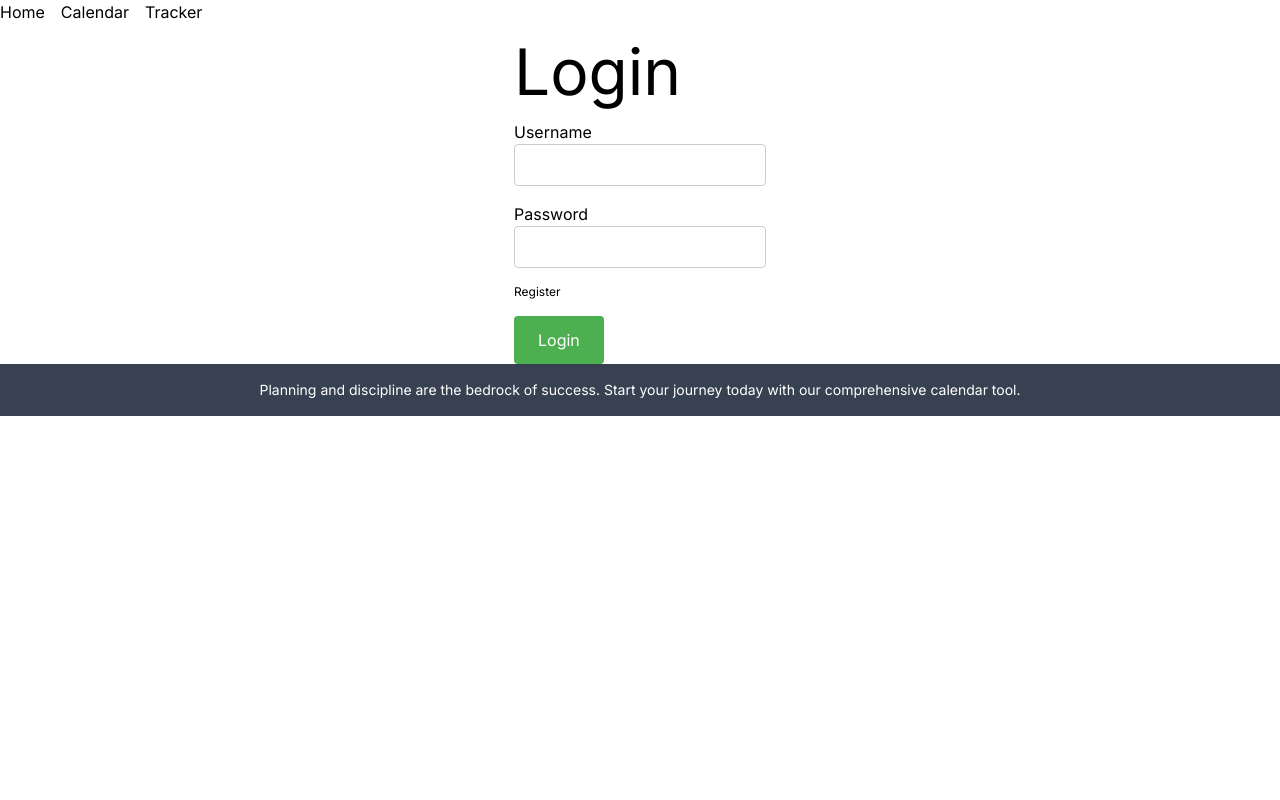
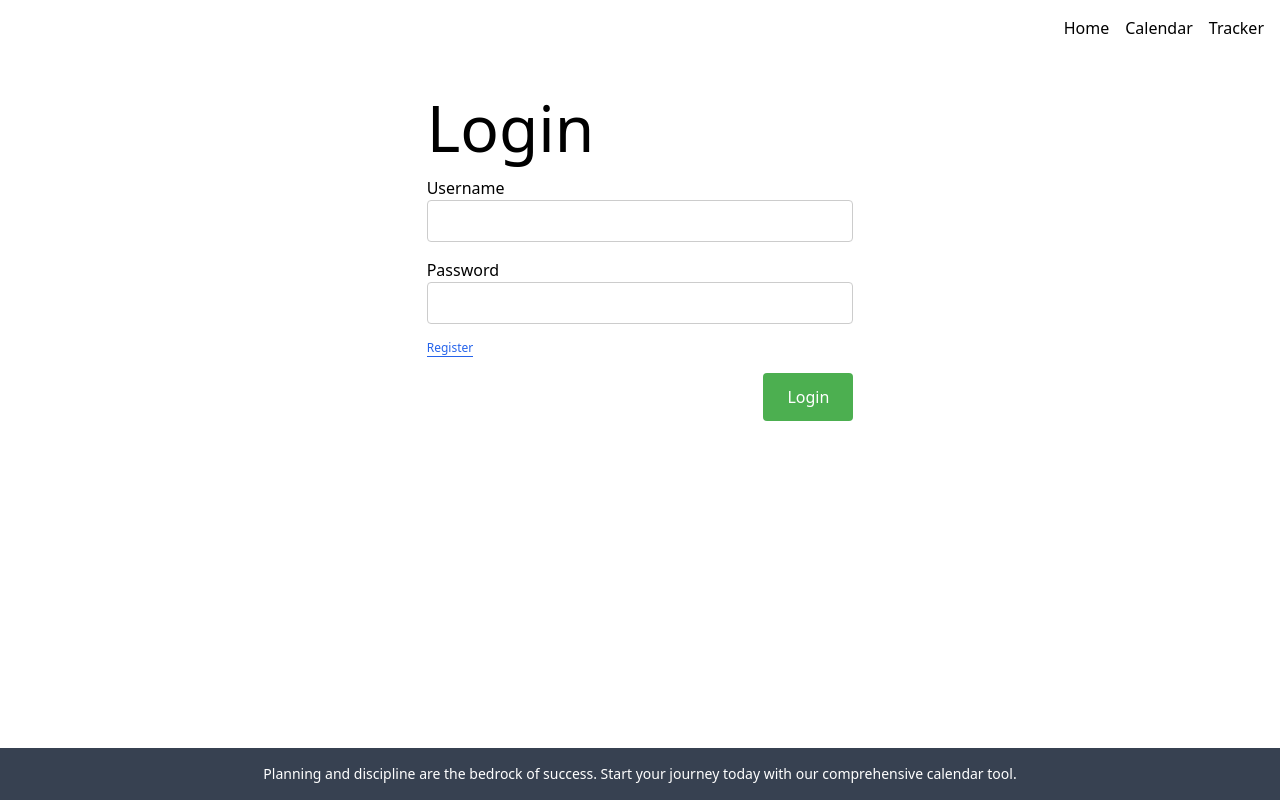
Before and after one commit to aitor-i/standard-directive-n2-web, a Next.js app: page /login in a window 1280 px wide. Built offline with nearby package versions, Linux system fonts and the light colour scheme.

Commit message:
REFACTOR - Pages

```diff
--- a/src/PageComponent/HomePage/HomePage.tsx
+++ b/src/PageComponent/HomePage/HomePage.tsx
@@ -1,9 +1,9 @@
 import React from 'react';
 import Image from 'next/image';
+import AddEventImg from '@/../public/media/Calendar-add-event.jpg';
+import CompleteTaskImg from '@/../public/media/Events-done.jpg';
+import { Roboto_Mono } from 'next/font/google'
 import NavigationMenu from '@/components/NavigationMenu/NavigationMenu';
-import AddEventImg from '../../../public/media/Calendar-add-event.jpg';
-import CompleteTaskImg from '../../../public/media/Events-done.jpg';
-import { Roboto_Mono } from 'next/font/google'
 
 const robotoMono = Roboto_Mono({
   weight: '400',
--- a/src/app/layout.tsx
+++ b/src/app/layout.tsx
@@ -2,7 +2,6 @@ import type { Metadata } from 'next'
 import { Inter } from 'next/font/google'
 import './globals.css'
 
-const inter = Inter({ subsets: ['latin'] })
 
 export const metadata: Metadata = {
   title: 'Create Next App',
@@ -16,7 +15,7 @@ export default function RootLayout({
 }) {
   return (
     <html lang="en">
-      <body className={inter.className}>{children}</body>
+      <body >{children}</body>
     </html>
   )
 }
--- a/src/app/login/page.tsx
+++ b/src/app/login/page.tsx
@@ -1,6 +1,78 @@
 "use client";
-import LoginPage from "@/PageComponent/LoginPage/LoginPage";
+import { isValidEmail } from '@/application/isValidEmail/isValidEmail';
+import Footer from '@/components/Footer/Footer';
+import NavigationMenu from '@/components/NavigationMenu/NavigationMenu'
+import { Toast } from '@/components/Toast/Toast';
+import { FetchParams, useFetch } from '@/hooks/useFetch/useFeltch'
+import Link from 'next/link';
+
+import { redirect } from "next/navigation"
+
+interface LoginResponse {
+  message: string,
+  token?: string,
+  username?: string,
+  calendar: null
+}
 
 export default function page() {
-  return <LoginPage />;
+  const { fetcher, response, fetchingStatus, responseObject } = useFetch<LoginResponse>();
+  const baseUrl = process.env.NEXT_PUBLIC_AUTH_API_BASE_URL;
+
+  const submitHandler = (event: React.FormEvent<HTMLFormElement>) => {
+    event.preventDefault();
+    const formData = new FormData(event.currentTarget);
+    const username = formData.get("username")?.valueOf() ?? "";
+    const password = formData.get("password")?.valueOf() ?? "";
+
+    const body = isValidEmail(username.toString()) ? { email: username, password } : { username, password }
+
+    const fetchParams: FetchParams = {
+      url: `${baseUrl}/users/login`,
+      method: "POST",
+      headers: { "Content-Type": "application/json" },
+      body: body
+
+    }
+
+    fetcher(fetchParams)
+
+  }
+
+  if (responseObject?.ok && response?.token) {
+    window.localStorage.setItem("token", response.token);
+
+    redirect("/calendar")
+  }
+
+  return (<section className='flex-1, flex flex-col  h-screen'>
+    <div className="fixed top-4 right-4">
+      <NavigationMenu />
+    </div>
+    {response?.message && <Toast message={response.message} type={responseObject?.ok ? 't-success' : 't-error'} />}
+    <div className='flex mt-20 flex-1  self-center flex-col w-1/3'>
+
+      <h4>Login</h4>
+      <form onSubmit={submitHandler} className=' flex flex-col gap-4'>
+        <section className='flex-col flex'>
+          <label>Username</label>
+          <input type="text" name="username" />
+        </section>
+        <section className='flex-col flex'>
+          <label>Password</label>
+          <input type="password" name="password" />
+        </section>
+
+        <Link className='text-xs text-blue-600 border-blue-600 border-b w-fit' href={"/register"}>Register</Link>
+        {fetchingStatus === "loading" ? 'Loading' :
+
+          <section className='flex justify-end'>
+            <button className='primary' type='submit'>Login</button>
+          </section>
+        }
+      </form>
+    </div>
+
+    <Footer />
+  </section>)
 }
--- a/src/app/page.tsx
+++ b/src/app/page.tsx
@@ -1,5 +1,100 @@
-import HomePage from "@/PageComponent/HomePage/HomePage";
+import React from 'react';
+import Image from 'next/image';
+import AddEventImg from '@/../public/media/Calendar-add-event.jpg';
+import CompleteTaskImg from '@/../public/media/Events-done.jpg';
+import { Roboto_Mono } from 'next/font/google'
+import NavigationMenu from '@/components/NavigationMenu/NavigationMenu';
+
+const robotoMono = Roboto_Mono({
+  weight: '400',
+  subsets: ['latin'],
+})
 
 export default function Home() {
-  return <HomePage />;
-}
+  return (
+    <>
+      <div className="fixed top-4 right-4">
+        <NavigationMenu />
+      </div>
+
+      <h1 className={`p-4 mt-14 mx-auto w-full text-center ${robotoMono.className} text-6xl lg:text-7xl`}>Standard Directive Number 002</h1>
+      <section className="w-full py-12 md:py-24 lg:py-32">
+        <div className="container px-4 md:px-6">
+          <div className="grid max-w-3xl gap-6 mx-auto lg:gap-12 lg:max-w-5xl lg:grid-cols-2 lg:items-center lg:grid-flow-col lg:gap-12">
+            <div className="space-y-4 order-last lg:order-first">
+              <h2 className={robotoMono.className}>Be the General</h2>
+              <h2 className={robotoMono.className}>Be the Soldier</h2>
+              <i className='text-gray-700'>Jocko Willink</i>
+            </div>
+            <div className=" gap-4 min-[400px]  overflow-hidden rounded-s border-gray-800 card">
+              <iframe className='rounded-s' width="580" height="315"
+                src="https://www.youtube.com/embed/lqMthruPavU?si=WOS4whMaHMZuzjGc&amp;clip=UgkxOZYzF4_l3c61N5upjo5t82d7EXlwVx3r&amp;clipt=EIDoBxiR7Ak"
+                title="YouTube video player"
+                allow="accelerometer; autoplay; clipboard-write; encrypted-media; gyroscope; picture-in-picture; web-share"
+                allowFullScreen></iframe>
+            </div>
+          </div>
+        </div>
+      </section>
+
+      <section className="w-full py-12 md:py-24 lg:py-32 px-0 lg:px-60">
+        <div className="container px-4 md:px-6">
+          <div className="grid max-w-3xl gap-6 mx-auto lg:gap-12 lg:max-w-5xl lg:grid-cols-1 lg:items-center lg:grid-flow-col ">
+            <div className="space-y-4 ">
+              <h2 style={robotoMono.style} className="text-3xl font-bold tracking-tighter sm:text-5xl">
+                Embrace the Power of Planning
+              </h2>
+              <p style={robotoMono.style} className=" font-sans text-gray-500 md:text-xl/relaxed lg:text-base/relaxed xl:text-xl/relaxed dark:text-gray-600">
+                Discover how integrating a calendar into your routine can transform chaos into order, guiding you towards achieving your objectives with precision and discipline.
+              </p>
+            </div>
+          </div>
+        </div>
+      </section>
+
+      <section className="w-full py-12 md:py-24 lg:py-32">
+        <div className="container px-4 md:px-6">
+          <div className="grid max-w-3xl gap-6 mx-auto lg:gap-12 lg:max-w-5xl lg:grid-cols-2 lg:items-center lg:grid-flow-col ">
+
+            <div className="space-y-4 order-last lg:order-first">
+              <h2 style={robotoMono.style} className="text-3xl font-bold tracking-tighter sm:text-5xl">
+                Organize Your Tasks and Allocate Specific Time Slots
+              </h2>
+              <p style={robotoMono.style} className="text-gray-500 md:text-xl/relaxed lg:text-base/relaxed xl:text-xl/relaxed dark:text-gray-600">
+                Add events to your calendar to stay on top of your tasks. Planning ahead is the first step towards success.
+              </p>
+            </div>
+            <div className=" gap-4 min-[400px] card overflow-hidden rounded-s">
+              <Image alt="Add event illustration" src={AddEventImg} />
+            </div>
+          </div>
+        </div>
+      </section>
+
+
+      <section className="w-full py-12 md:py-24 lg:py-32">
+        <div className="container px-4 md:px-6">
+          <div className="grid max-w-3xl gap-6 mx-auto lg:gap-12 lg:max-w-5xl lg:grid-cols-2 lg:items-center lg:grid-flow-col ">
+
+            <div className=" gap-4 min-[400px] card overflow-hidden rounded-s">
+              <Image alt="Complete task illustration" src={CompleteTaskImg} />
+            </div>
+
+            <div className="space-y-4 order-last lg:order-last">
+              <h2 style={robotoMono.style} className="text-3xl font-bold tracking-tighter sm:text-5xl">
+                Visualize Your Scheduled Events and Check Them While Completing!
+              </h2>
+              <p style={robotoMono.style} className="text-gray-500 md:text-xl/relaxed lg:text-base/relaxed xl:text-xl/relaxed dark:text-gray-600">
+                Seeing your schedule visually helps reinforce your commitment to your tasks and goals. Check off completed tasks to track your progress and stay motivated.
+              </p>
+            </div>
+          </div>
+        </div>
+      </section>
+
+      <footer className="p-4 bg-gray-700 text-center">
+        <p className='text-sm  text-white'>Planning and discipline are the bedrock of success. Start your journey today with our comprehensive calendar tool.</p>
+      </footer>
+    </>
+  );
+};
```
